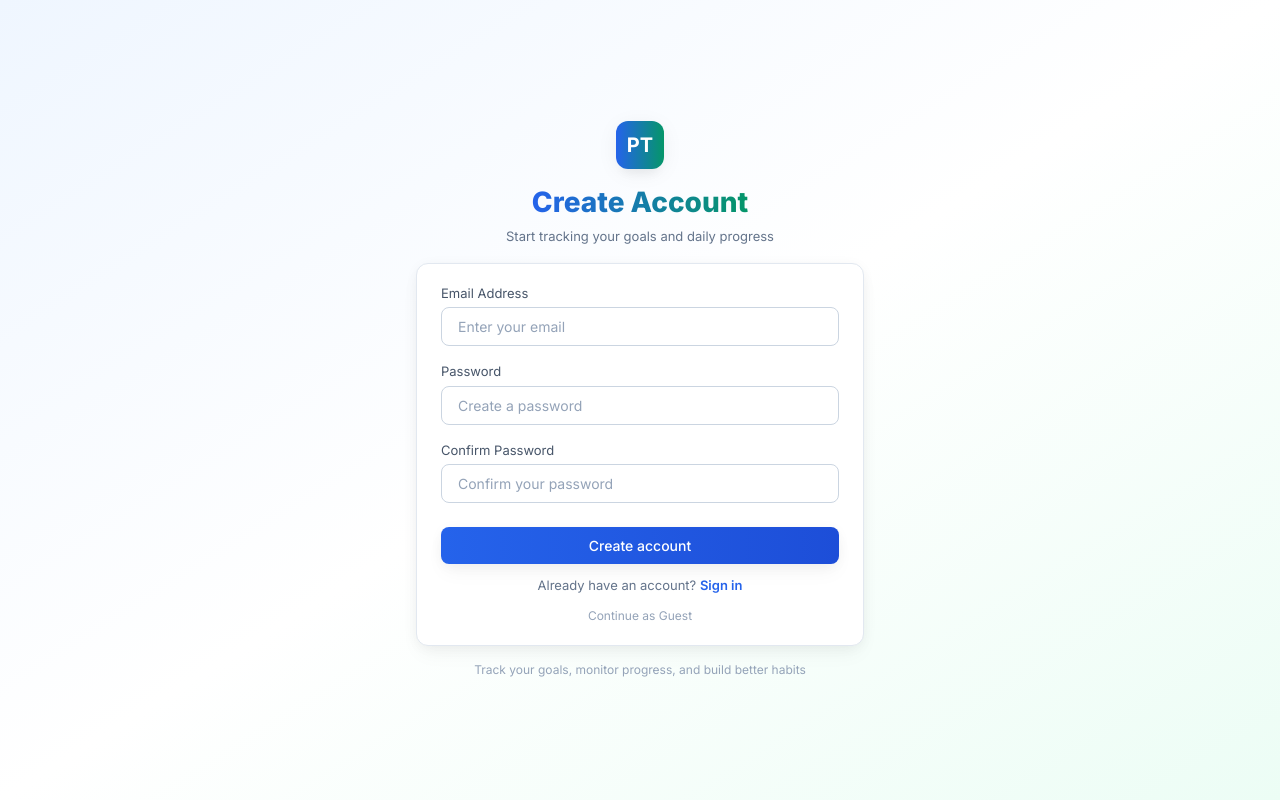
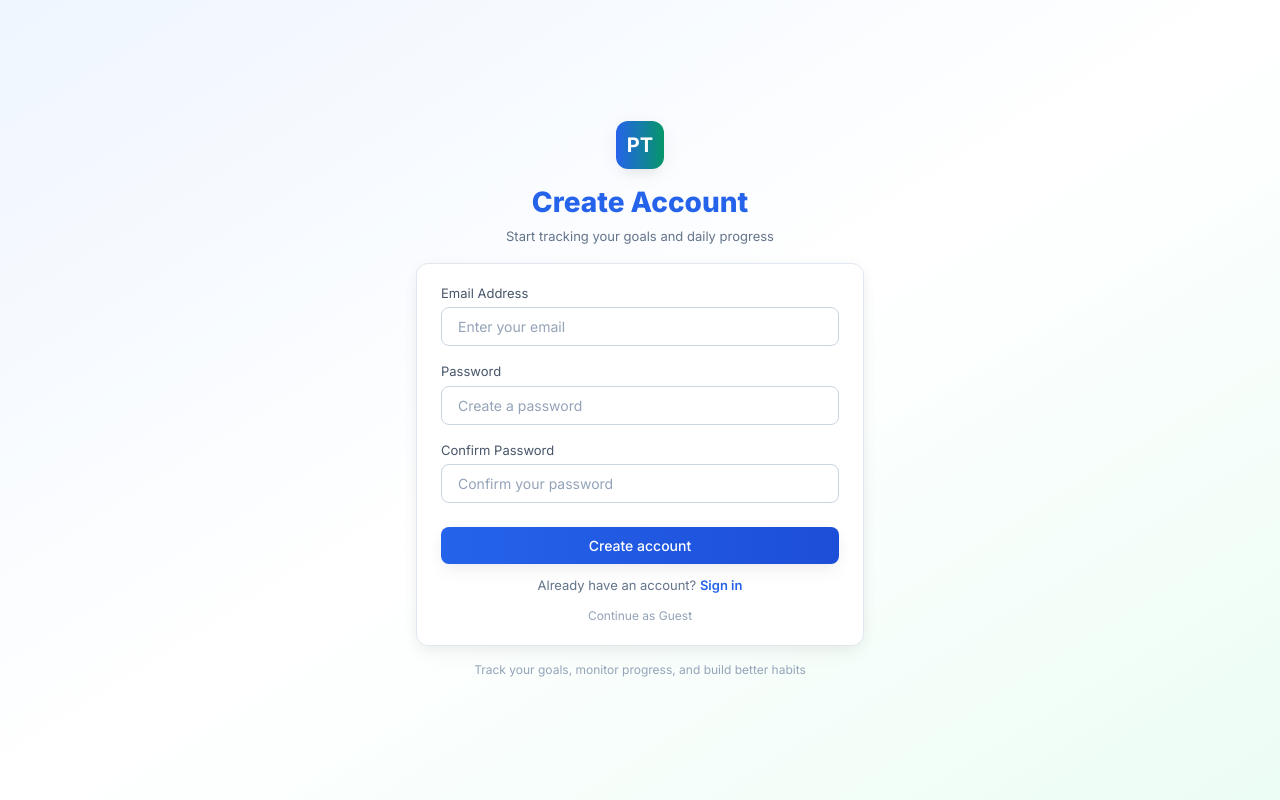
Before and after one commit to czhang0312/progress_tracker, a Next.js app in the folder frontend/: page /register in a window 1280 px wide. Built offline with nearby package versions, Linux system fonts and the light colour scheme; no server answers.

Commit message:
refactor: update styles in globals.css and CheckinModal for consistency

```diff
--- a/frontend/src/app/globals.css
+++ b/frontend/src/app/globals.css
@@ -65,7 +65,7 @@
   }
 
   .page-title {
-    @apply text-[28px] font-extrabold text-gradient inline-block;
+    @apply text-[28px] font-extrabold text-primary-600;
   }
 
   .text-description {
@@ -456,11 +456,6 @@
 /* Utility styles */
 @layer utilities {
   /* Text gradients */
-  .text-gradient {
-    @apply bg-gradient-to-r from-primary-600 to-secondary-600 bg-clip-text text-transparent;
-    -webkit-text-fill-color: transparent;
-  }
-
   /* Glass morphism effect */
   .glass {
     @apply bg-white/80 backdrop-blur-sm border border-white/20;
--- a/frontend/src/app/progress/[year]/[month]/page.tsx
+++ b/frontend/src/app/progress/[year]/[month]/page.tsx
@@ -294,7 +294,7 @@ export default function ProgressPage() {
           {/* Header */}
           <div className="flex items-center justify-between gap-4">
             <div>
-              <h1 className="page-title">{formatDate(year, month)}</h1>
+              <h1 className="page-title ">{formatDate(year, month)}</h1>
               <div className="flex items-center gap-4 mt-0.5 text-xs text-neutral-500">
                 <span>Click circles to cycle:</span>
                 <div className="flex items-center gap-1.5">
--- a/frontend/src/components/CheckinModal.tsx
+++ b/frontend/src/components/CheckinModal.tsx
@@ -205,7 +205,7 @@ export default function CheckinModal({
           <div className="checkin-label">Daily check-in · {niceDate}</div>
           <h1 className="checkin-greeting">
             {greeting},{' '}
-            <span className="text-gradient">{userName}</span>.
+            <span>{userName}</span>.
           </h1>
           <p className="checkin-subtext">
             {streak >= 2 ? (
```
